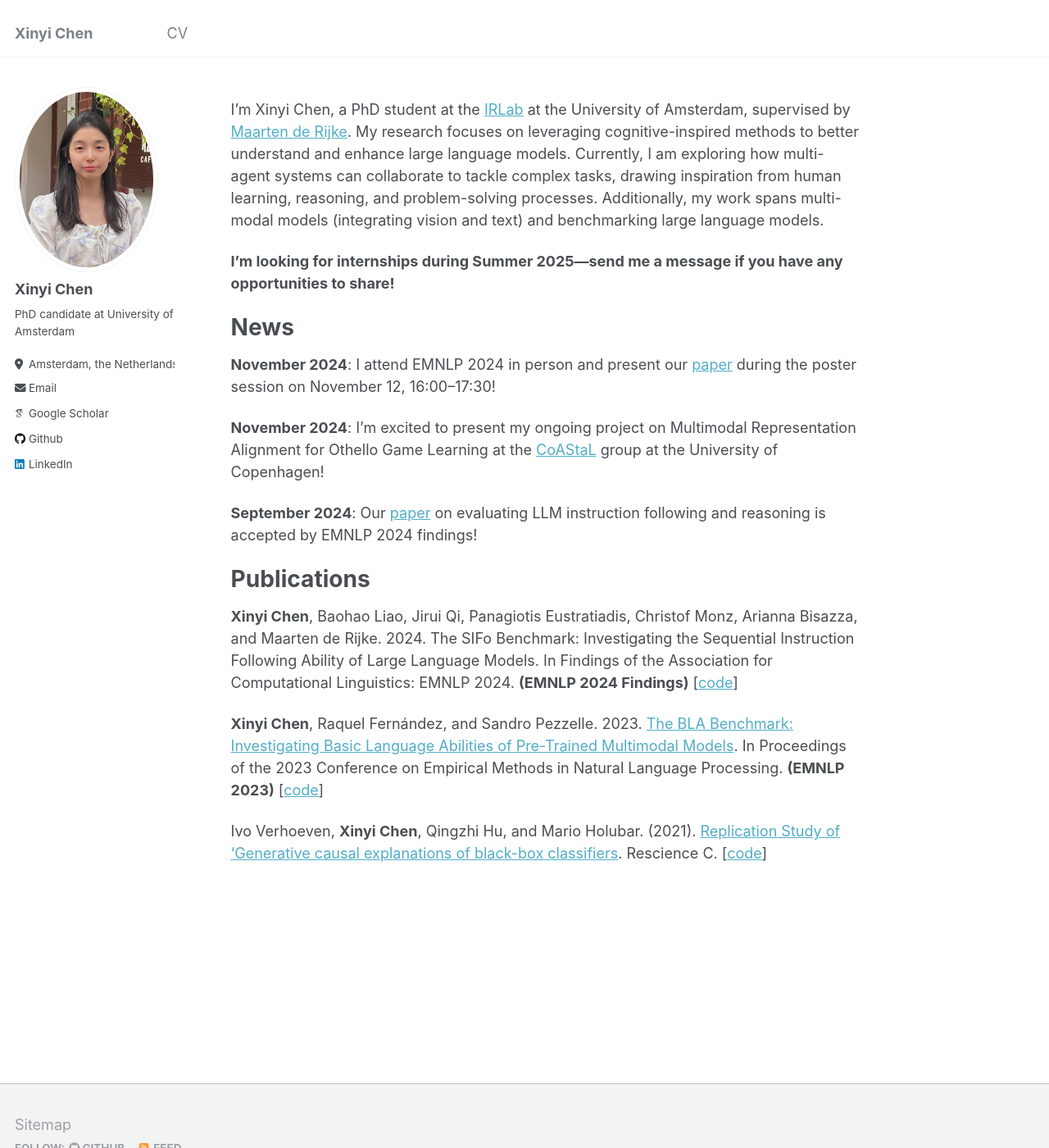
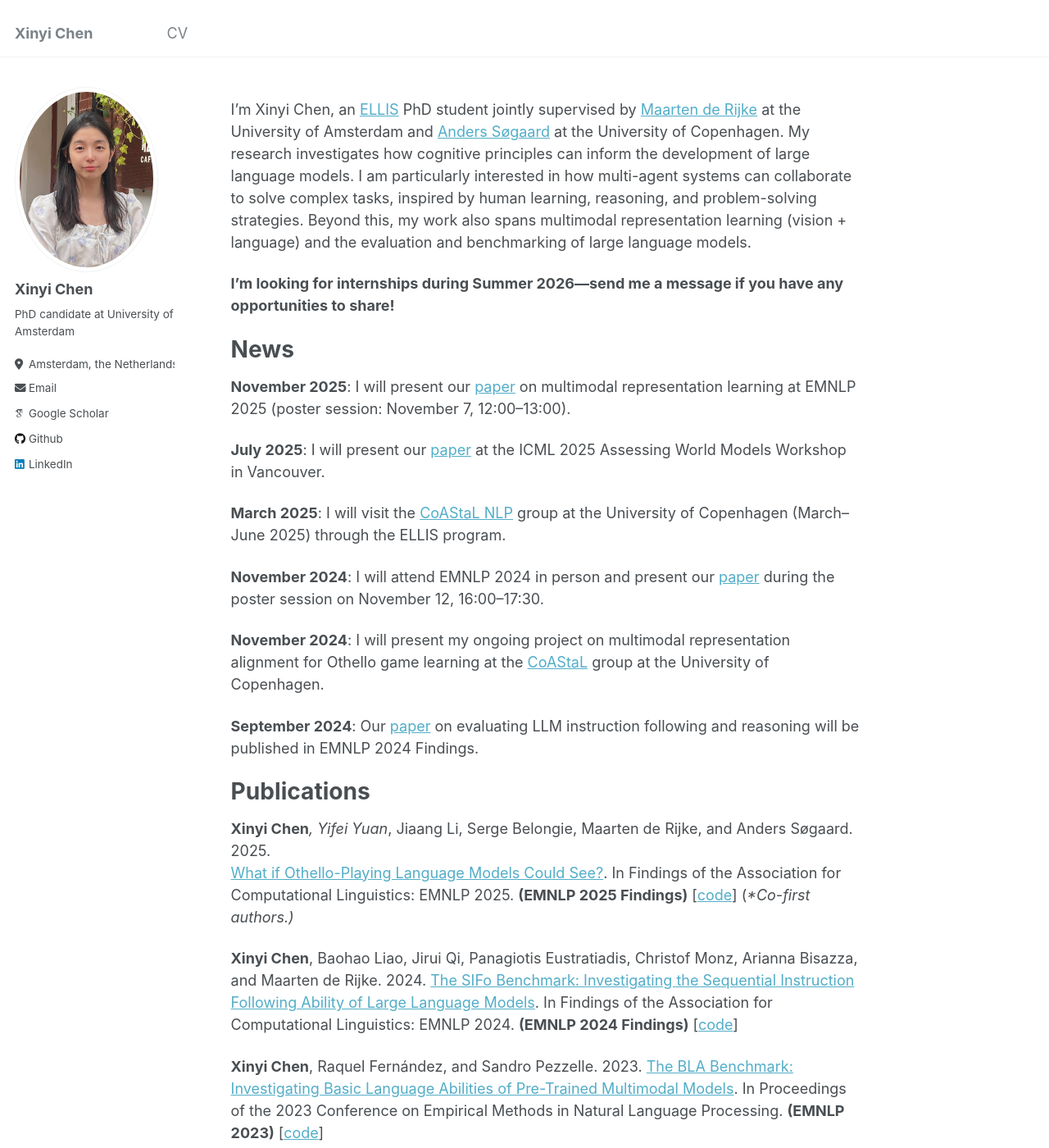
Before and after one commit to shin-ee-chen/shin-ee-chen.github.io, a Jekyll site: the page built from _pages/about.md, in a window 1280 px wide and 1400 px high. Shown: the whole window at 82% size. Built offline with Jekyll 4.4.1, drawn with Linux system fonts in a browser that asks for light colours; some web fonts are replaced; some of the changed text lies outside the part shown.

Commit message:
Update about.md

```diff
--- a/_pages/about.md
+++ b/_pages/about.md
@@ -6,22 +6,41 @@ redirect_from:
   - /about/
   - /about.html
 ---
-I’m Xinyi Chen, a PhD student at the [IRLab](https://irlab.science.uva.nl/) at the University of Amsterdam, supervised by [Maarten de Rijke](https://staff.fnwi.uva.nl/m.derijke/bio/). My research focuses on leveraging cognitive-inspired methods to better understand and enhance large language models. Currently, I am exploring how multi-agent systems can collaborate to tackle complex tasks, drawing inspiration from human learning, reasoning, and problem-solving processes. Additionally, my work spans multi-modal models (integrating vision and text) and benchmarking large language models.
+I’m Xinyi Chen, an [ELLIS](https://ellis.eu/) PhD student jointly supervised by [Maarten de Rijke](https://staff.fnwi.uva.nl/m.derijke/bio/) at the University of Amsterdam and [Anders Søgaard](https://anderssoegaard.github.io/) at the University of Copenhagen. My research investigates how cognitive principles can inform the development of large language models. I am particularly interested in how multi-agent systems can collaborate to solve complex tasks, inspired by human learning, reasoning, and problem-solving strategies. Beyond this, my work also spans multimodal representation learning (vision + language) and the evaluation and benchmarking of large language models.
 
-**I’m looking for internships during Summer 2025—send me a message if you have any opportunities to share!**
+
+**I’m looking for internships during Summer 2026—send me a message if you have any opportunities to share!**
 
 News
 ======
-**November 2024**:  I attend EMNLP 2024 in person and present our [paper](https://aclanthology.org/2024.findings-emnlp.92.pdf) during the poster session on November 12, 16:00–17:30!
+**November 2025**: I will present our [paper](https://arxiv.org/abs/2507.14520) on multimodal representation learning at EMNLP 2025 (poster session: November 7, 12:00–13:00).
 
-**November 2024**: I’m excited to present my ongoing project on Multimodal Representation Alignment for Othello Game Learning at the [CoAStaL](https://coastalcph.github.io/) group at the University of Copenhagen!
+**July 2025**: I will present our [paper](https://openreview.net/forum?id=rhrmGbqw6a) at the ICML 2025 Assessing World Models Workshop in Vancouver.
 
-**September 2024**: Our [paper](https://arxiv.org/abs/2406.19999) on evaluating LLM instruction following and reasoning is accepted by EMNLP 2024 findings!
+**March 2025**: I will visit the [CoAStaL NLP](https://coastalcph.github.io/) group at the University of Copenhagen (March–June 2025) through the ELLIS program.
+
+**November 2024**: I will attend EMNLP 2024 in person and present our [paper](https://aclanthology.org/2024.findings-emnlp.92.pdf) during the poster session on November 12, 16:00–17:30.
+
+**November 2024**: I will present my ongoing project on multimodal representation alignment for Othello game learning at the [CoAStaL](https://coastalcph.github.io/) group at the University of Copenhagen.
+
+**September 2024**: Our [paper](https://arxiv.org/abs/2406.19999) on evaluating LLM instruction following and reasoning will be published in EMNLP 2024 Findings.
 
 Publications
 ============
-**Xinyi Chen**, Baohao Liao, Jirui Qi, Panagiotis Eustratiadis, Christof Monz, Arianna Bisazza, and Maarten de Rijke. 2024. The SIFo Benchmark: Investigating the Sequential Instruction Following Ability of Large Language Models. In Findings of the Association for Computational Linguistics: EMNLP 2024. **(EMNLP 2024 Findings)** [[code](https://github.com/shin-ee-chen/SIFo)]
+
+**Xinyi Chen***, Yifei Yuan*, Jiaang Li, Serge Belongie, Maarten de Rijke, and Anders Søgaard. 2025.
+[What if Othello-Playing Language Models Could See?](https://arxiv.org/abs/2507.14520). In Findings of the Association for Computational Linguistics: EMNLP 2025. **(EMNLP 2025 Findings)** [[code](https://github.com/shin-ee-chen/multimodal-othello)]
+(**Co-first authors.)*
+
+**Xinyi Chen**, Baohao Liao, Jirui Qi, Panagiotis Eustratiadis, Christof Monz, Arianna Bisazza, and Maarten de Rijke. 2024. [The SIFo Benchmark: Investigating the Sequential Instruction Following Ability of Large Language Models](https://aclanthology.org/2024.findings-emnlp.92.pdf). In Findings of the Association for Computational Linguistics: EMNLP 2024. **(EMNLP 2024 Findings)** [[code](https://github.com/shin-ee-chen/SIFo)]
 
 **Xinyi Chen**, Raquel Fernández, and Sandro Pezzelle. 2023. [The BLA Benchmark: Investigating Basic Language Abilities of Pre-Trained Multimodal Models](https://aclanthology.org/2023.emnlp-main.356/). In Proceedings of the 2023 Conference on Empirical Methods in Natural Language Processing. **(EMNLP 2023)** [[code](https://github.com/shin-ee-chen/BLA)]
 
-Ivo Verhoeven, **Xinyi Chen**, Qingzhi Hu, and Mario Holubar. (2021). [Replication Study of 'Generative causal explanations of black-box classifiers](https://rescience.github.io/bibliography/Verhoeven_2021.html). Rescience C. [[code](https://github.com/shin-ee-chen/Generative-causal-explanations-of-black-box-classifiers)]
+Teaching & Student Supervision
+============
+**Teaching Assistant**
+- IR1 (Information Retrieval 1), University of Amsterdam — 2022, 2024
+
+**Student Supervision**
+- *Yanxu Chen* (MSc Artificial Intelligence, UvA, 2025): Master AI Project on data selection and efficient fine-tuning.
+- *Gregory Go* (MSc Artificial Intelligence, UvA, 2025): MSc thesis on multi-agent systems. This work led to a publication at AAAI 2026 Innovative Applications of AI.
```
